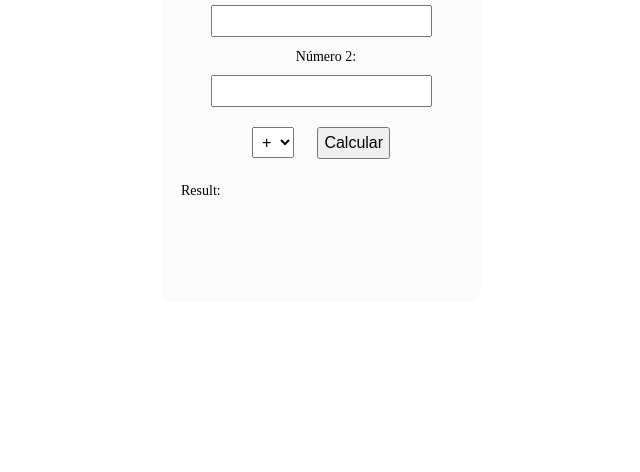
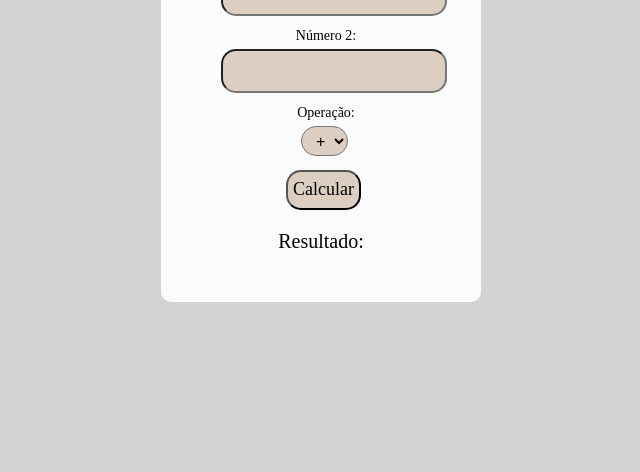
Before and after one commit to Ana4Julia/Calculadora-DWM, a plain HTML site: page Projeto/index.html in a window 1280 px wide. Shown: the part 328-800 px from the top of the page, without its empty margins (319-959 px from the left). Drawn offline with Linux system fonts and the light colour scheme; a web font is replaced by a local one.

Commit message:
Atualizações

```diff
--- a/Projeto/index.html
+++ b/Projeto/index.html
@@ -13,19 +13,22 @@
     <form method="POST">
       <div class="centro">
       <div class="barb">Calculadora</div>
+      <p></p>
       <div class="calculator">
       <label class="label">Número 1:
-          <input type="number" id="num1">
+          <input class ="form-control-container" type="number" id="num1">
       <label class="label">Número 2:
-      <input type="number" id="num2">
-      <select id="operation">
+      <input class ="form-control-container" type="number" id="num2">
+      <label class="label">Operação:
+        <select class ="form-control-container-op" id="operation">
           <option value="+">+</option>
           <option value="-">-</option>
           <option value="*">*</option>
           <option value="/">/</option>
-      </select>
-      <button onclick="calculate()">Calcular</button>
-      <p id="result">Result: </p>
+        </select>
+      <p></p><button class ="form-control-container-cal" onclick="calculate()">Calcular</button>
+      <p class= "find">Resultado:</p>
+      <p id="result" class="find"></p>
   </div>
 
   <script src="script.js"></script>
--- a/Projeto/script.js
+++ b/Projeto/script.js
@@ -27,5 +27,5 @@ function calculate() {
             return;
     }
 
-    document.getElementById("result").innerText = "Result: " + result;
+    document.getElementById("result").innerText = result;
 }
--- a/Projeto/style.css
+++ b/Projeto/style.css
@@ -1,10 +1,10 @@
 @font-face {
     font-family: 'Abhaya Libre ExtraBold';
-    src: url(../fonts/AbhayaLibre-ExtraBold.ttf) format('truetype');
+    src: url(AbhayaLibre-ExtraBold.ttf) format('truetype');
 }
 @font-face {
     font-family: 'Kanit';
-    src: url(../fonts/Kanit-Regular.ttf) format('truetype');
+    src: url(Kanit-Regular.ttf) format('truetype');
 }
 
 body {
@@ -30,7 +30,7 @@ button {
 }
 
 body {
-    background-image: url(../images/login_back.png);
+    background-color: #d3d3d3;
     background-position: center center;
     background-size: cover;
     text-align: center;
@@ -80,10 +80,10 @@ body {
 }
 
 .find{
-    color: #7E5638;
+    color: #000;
     text-align: center;
     font-family: Kanit;
-    font-size: 12px;
+    font-size: 20px;
     font-style: normal;
     font-weight: 400;
 }
@@ -118,10 +118,42 @@ body {
     height: 30px;
 	padding-left: 10px;
 	margin-top: 5px;
-    margin-left: 4px;
+    margin-left: 40px;
     background-color: #DDCEC2;
     border-radius: 15px;
     cursor: pointer;
+}
+
+.form-control-container-op{
+	display: flex;
+	align-items: center;
+    max-width: 240px;
+    height: 30px;
+	padding-left: 10px;
+	margin-top: 5px;
+    margin-left: 120px;
+    background-color: #DDCEC2;
+    border-radius: 15px;
+    cursor: pointer;
+}
+
+.form-control-container-cal{
+	display: flex;
+	align-items: center;
+    max-width: 260px;
+    height: 40px;
+	padding-left: 5px;
+	margin-top: 5px;
+    margin-left: 105px;
+    background-color: #DDCEC2;
+    border-radius: 15px;
+    cursor: pointer;
+    color: #000;
+    text-align: left;
+    font-family: Kanit;
+    font-size: 18px;
+    font-style: normal;
+    font-weight: 400;
 }
 
 .form-control{
```
